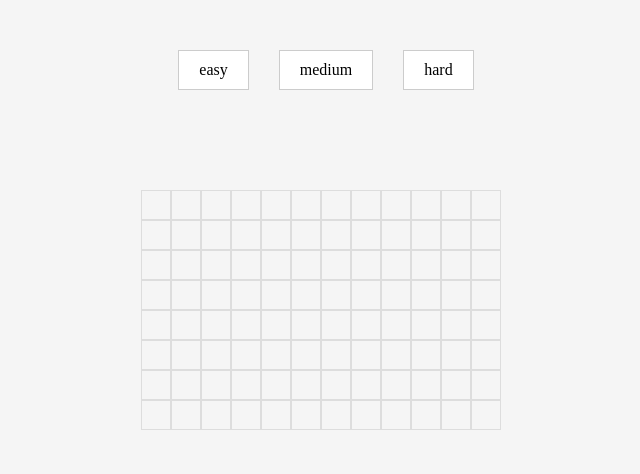
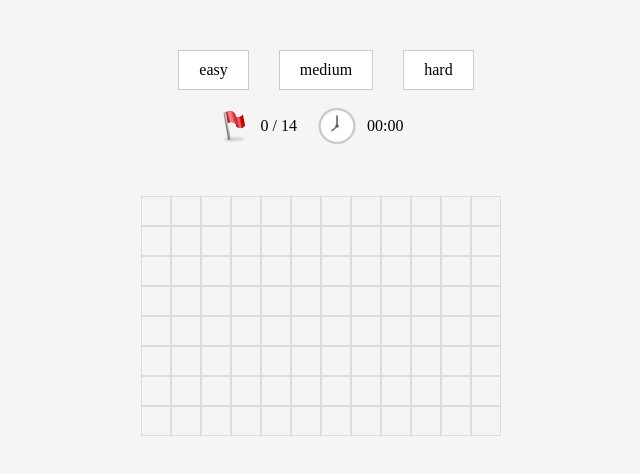
Before and after one commit to SunGuoQiang123/Mine-sweeper, a plain HTML site: page index.html in a window 1280 px wide. Shown: the whole page, without its empty margins (319-959 px from the left). Drawn offline with Linux system fonts and the light colour scheme.

Commit message:
refact: refact fun

```diff
--- a/index.html
+++ b/index.html
@@ -15,6 +15,16 @@
             <li class="gameMode" data-mode="hard">hard</li>
         </ul>
     </header>
+    <div class="game-status">
+        <div class="game-bomb-status">
+            <img src="./img/flag.png" alt="flag">
+            <span class="bomb-status"></span>
+        </div>
+        <div class="game-time-record">
+            <img src="./img/clock.png" alt="clock">
+            <span class="clock-status">00:00</span>
+        </div>
+    </div>
     <div id="container">
 
     </div>
--- a/main.css
+++ b/main.css
@@ -2,7 +2,7 @@ body {
     background-color: #f5f5f5;
 }
 #container {
-    margin: 100px auto;
+    margin: 50px auto;
     user-select: none;
     display: flex;
     justify-content: center;
@@ -24,19 +24,46 @@ body {
     background-color: #ffffff;
 }
 
+.game-status {
+    display: flex;
+    justify-content: center;
+}
+
+.game-bomb-status, .game-time-record {
+    display: flex;
+    margin-right: 20px;
+    align-items: center;
+}
+
+.game-time-record img {
+    height: 40px;
+    width: 40px;
+    margin-right: 10px;
+}
+
+.game-bomb-status img {
+    margin-right: 10px;
+}
+
 .blockWrap {
     display: flex;
     flex-wrap: wrap;
     flex-direction: column;
 }
 
-.untouched {
+.block {
     display: inline-block;
     border: 1px solid #dddddd;
     width: 30px;
     height: 30px;
+    line-height: 30px;
     text-align:center;
     box-sizing: border-box;
+    transition: all 0.2s;
+}
+
+#container:not(.endGame) .block:hover {
+    background-color: #cfcfcf;
 }
 
 .visible {
@@ -44,7 +71,7 @@ body {
 }
 
 .bgBomb {
-    background: url(./bomb.png) no-repeat center;
+    background: url(./img/bomb.png) no-repeat center;
     background-size: contain;
 }
 
@@ -53,5 +80,5 @@ body {
 }
 
 .bombMark {
-    background: url(./flag.png);
+    background: url(./img/flag.png);
 }
--- a/main.js
+++ b/main.js
@@ -6,9 +6,20 @@ const MODE = {
 const MARKMAP = ['', 'M', '?'];
 const container = document.getElementById('container');
 const menu = document.getElementById('menu');
+const BombStatus = document.querySelector('.bomb-status');
+const ClockStatus = document.querySelector('.clock-status');
+let wrap = null  // 游戏种所有格子容器
+
 // 取消浏览器默认右键弹出菜单
 container.addEventListener('contextmenu', function(e){e.preventDefault();})
 menu.addEventListener('click', handleSelectMode)
+
+let blocks = [];    // 当前游戏所有的格子
+let bombIndexes = [];   // 当前游戏所有的雷所在格子的索引
+let rows = 0;
+let columns = 0;
+let bombCount = 0;
+let currentMarkBomb = 0;  // 当前标记炸弹数量
 
 init('easy');
 
@@ -28,15 +39,6 @@ function generateBombIndexes(arr, count) {
     }
     return bombIndexes;
 }
-
-function init(mode) {
-    const [rows, columns, bombCount] = MODE[mode];
-
-    let blocks = Array.from({length: rows * columns}).map((val, index) => index);
-    const bombIndexes = generateBombIndexes(blocks, bombCount);
-    let wrap = null;
-    blocks = generateBlocks();
-    render();
 
 function indexToPos(index) {
     const x = ~~(index / rows);
@@ -77,7 +79,7 @@ function init(mode) {
     return aroundBombNum;
 }
 
-    function generateBlocks() {
+function generateBlocks(blocks) {
     return blocks.map(val => {
         if (bombIndexes.includes(val)) {
             return {
@@ -98,12 +100,19 @@ function init(mode) {
     })
 }
 
+function endGame() {
+    wrap.removeEventListener('click', handleClick);
+    wrap.removeEventListener('contextmenu', handleMark);
+    container.classList.add('endGame');
+}
+
 function render() {
     const oldWrap = container.getElementsByTagName('div')[0];
     if (oldWrap) {
         container.removeChild(oldWrap);
     }
-
+    container.classList.remove('endGame');
+    BombStatus.textContent = `${currentMarkBomb} / ${bombCount}`;
     const fragment = document.createDocumentFragment();
     wrap = document.createElement('div');
     wrap.addEventListener('click', handleClick);
@@ -116,38 +125,17 @@ function init(mode) {
         const blk = document.createElement('div');
         blk.textContent = item.visible ? item.content : '';
         blk.dataset.index = index;
-            blk.className = 'untouched';
+        blk.className = 'block';
         wrap.appendChild(blk);
     });
     fragment.appendChild(wrap);
     container.appendChild(fragment);
 }
 
-    function loopBlankBlock(index, blk) {
-        blk.visible = true;
-        renderBlock(index, blk.content);
-        const aroundBlocks = getAroundBlocks(index);
-        const unMarkedBlocks = aroundBlocks.filter(val => !blocks[val].visible)
-        for (let i = 0; i < unMarkedBlocks.length; i++) {
-            let aroundBlk = blocks[unMarkedBlocks[i]];
-            if (!!aroundBlk.content) {
-                aroundBlk.visible = true;
-                renderBlock(unMarkedBlocks[i], aroundBlk.content);
-            } else if (aroundBlk.content === 0) {
-                loopBlankBlock(unMarkedBlocks[i], aroundBlk);
-            }
-        }
-    }
-
 function hasWin() {
     return blocks.every(blk => {
         return blk.isBomb || (!blk.isBomb && blk.visible);
     });
-    }
-
-    function endGame() {
-        wrap.removeEventListener('click', handleClick);
-        wrap.removeEventListener('contextmenu', handleMark);
 }
 
 function handleClick(e) {
@@ -187,9 +175,23 @@ function init(mode) {
     const index = e.target.dataset.index;
     let blk = blocks[index];
     if (blk && !blk.visible) {
+        currentMarkBomb += blk.markType === 1 ? (-1) : (blk.markType === 0 ? 1 : 0);
         blk.markType = blk.markType === 2 ? 0 : blk.markType + 1;
         renderMark(index, blk.markType);
     }
+}
+
+function renderMark(index, type) {
+    const el = document.querySelector("[data-index='" + index + "']");
+    if (type === 1) {
+        el.classList.add('bombMark');
+    } else if (type === 2) {
+        el.classList.remove('bombMark');
+        el.textContent = MARKMAP[2];
+    } else if (type === 0) {
+        el.textContent = '';
+    }
+    BombStatus.textContent = `${currentMarkBomb} / ${bombCount}`;
 }
 
 function renderBlock(index, content, clickedBomb = false) {
@@ -209,15 +211,27 @@ function init(mode) {
     el.classList.add('visible');
 }
 
-    function renderMark(index, type) {
-        const el = document.querySelector("[data-index='" + index + "']");
-        if (type === 1) {
-            el.classList.add('bombMark');
-        } else if (type === 2) {
-            el.classList.remove('bombMark');
-            el.textContent = MARKMAP[2];
-        } else if (type === 0) {
-            el.textContent = '';
+function loopBlankBlock(index, blk) {
+    blk.visible = true;
+    renderBlock(index, blk.content);
+    const aroundBlocks = getAroundBlocks(index);
+    const unMarkedBlocks = aroundBlocks.filter(val => !blocks[val].visible)
+    for (let i = 0; i < unMarkedBlocks.length; i++) {
+        let aroundBlk = blocks[unMarkedBlocks[i]];
+        if (!!aroundBlk.content) {
+            aroundBlk.visible = true;
+            renderBlock(unMarkedBlocks[i], aroundBlk.content);
+        } else if (aroundBlk.content === 0) {
+            loopBlankBlock(unMarkedBlocks[i], aroundBlk);
         }
     }
 }
+
+function init(mode) {
+    [rows, columns, bombCount] = MODE[mode];
+    currentMarkBomb = 0;
+    let indexBlocks = Array.from({length: rows * columns}).map((val, index) => index);
+    bombIndexes = generateBombIndexes(indexBlocks, bombCount);
+    blocks = generateBlocks(indexBlocks);
+    render();
+}
```
Also changed, not shown: img/bomb.png (renamed from bomb.png), img/clock.png (added), img/flag.png (renamed from flag.png). Lines whose indentation alone changed are shown as unchanged.
